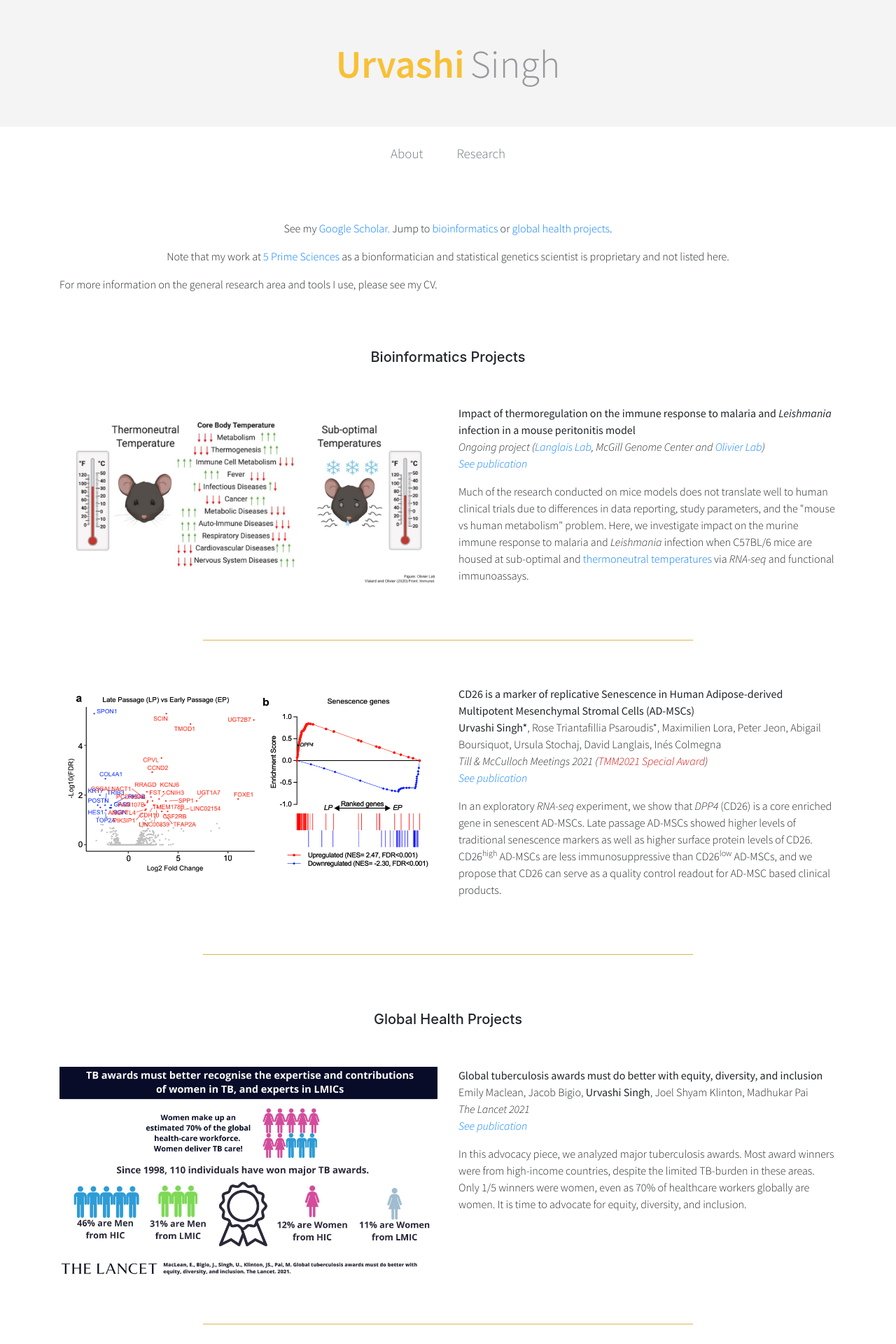
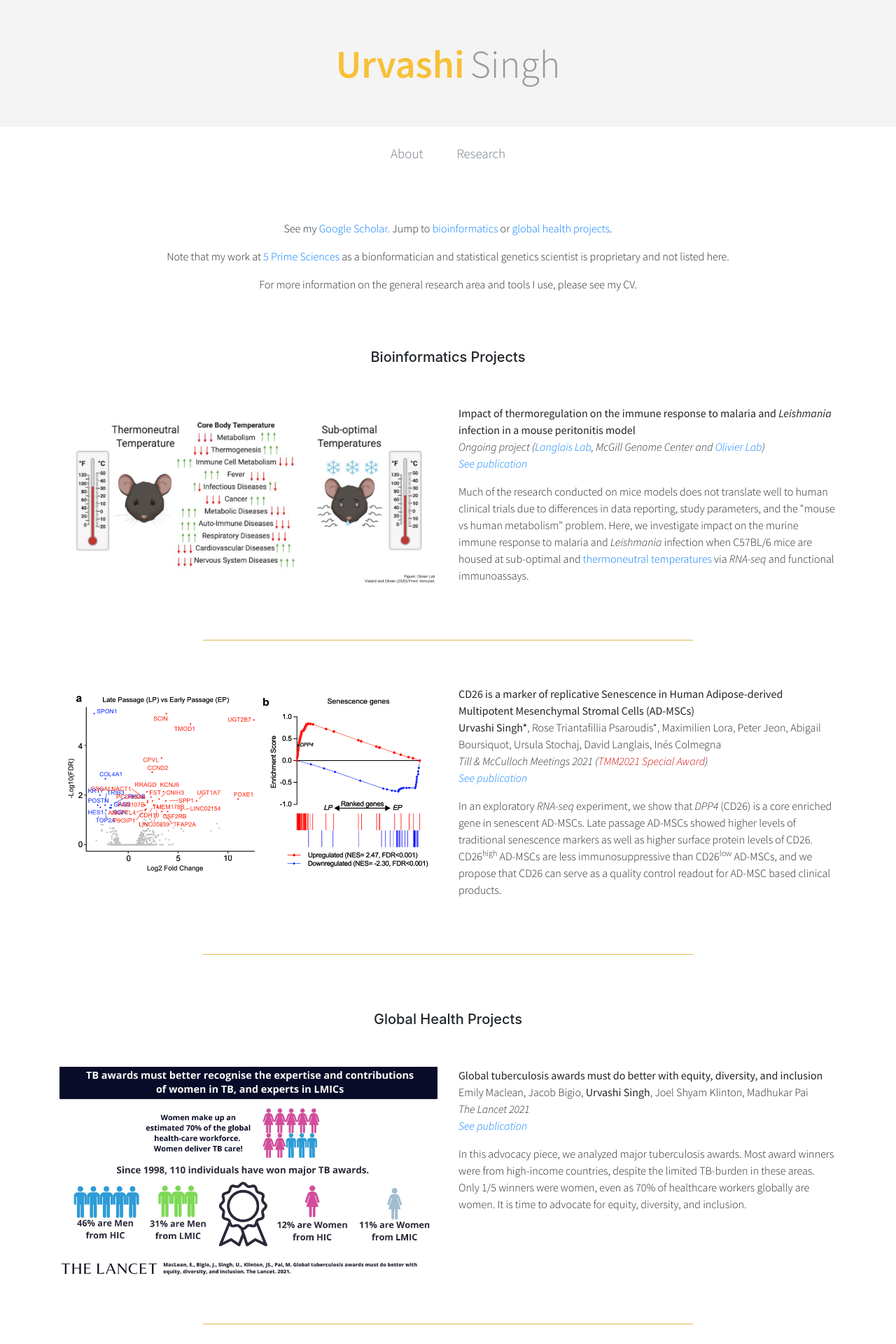
Before and after one commit to urvashi-s/urvashi-s.github.io, a Jekyll site: the page built from research.md, in a window 1280 px wide. Shown: the top 1920 px of the page at 70% size. Built offline with Jekyll 4.4.1, drawn with Linux system fonts in a browser that asks for light colours; nearby versions of some CDN libraries.

Commit message:
minor fixes

```diff
--- a/research.md
+++ b/research.md
@@ -8,8 +8,8 @@ title: "Research"
     <p class="text-center">See my <a class="a-link" href="https://scholar.google.com/citations?user=ad518uQAAAAJ&hl=en" target="_blank">Google Scholar. </a> Jump to <a class="a-link" href="#bioinformatics-projects"> bioinformatics</a> or <a class="a-link" href="#global-health-projects">global health projects</a>.</p>
     <div class="highlight-box">
         <!-- <div style="max-width: 600px; margin: 0 auto;"> -->
-        <p class="text-center">Note that my work at <a class="a-link" href="https://5primesciences.com/" target="_blank">5 Prime Sciences</a> as a bionformatician and statistical genetics scientist is proprietary and not listed here. </p>
-        <p>For more information on the general research area and tools I use, please see my CV.</p>
+        <p class="text-center text-bold">Note that my work at <a class="a-link" href="https://5primesciences.com/" target="_blank">5 Prime Sciences</a> as a bionformatician and statistical genetics scientist is proprietary and not listed here. </p>
+        <p class="text-center">For more information on the general research area and tools I use, please see my CV.</p>
         <!-- </div> -->
     </div>
 </div>
```
